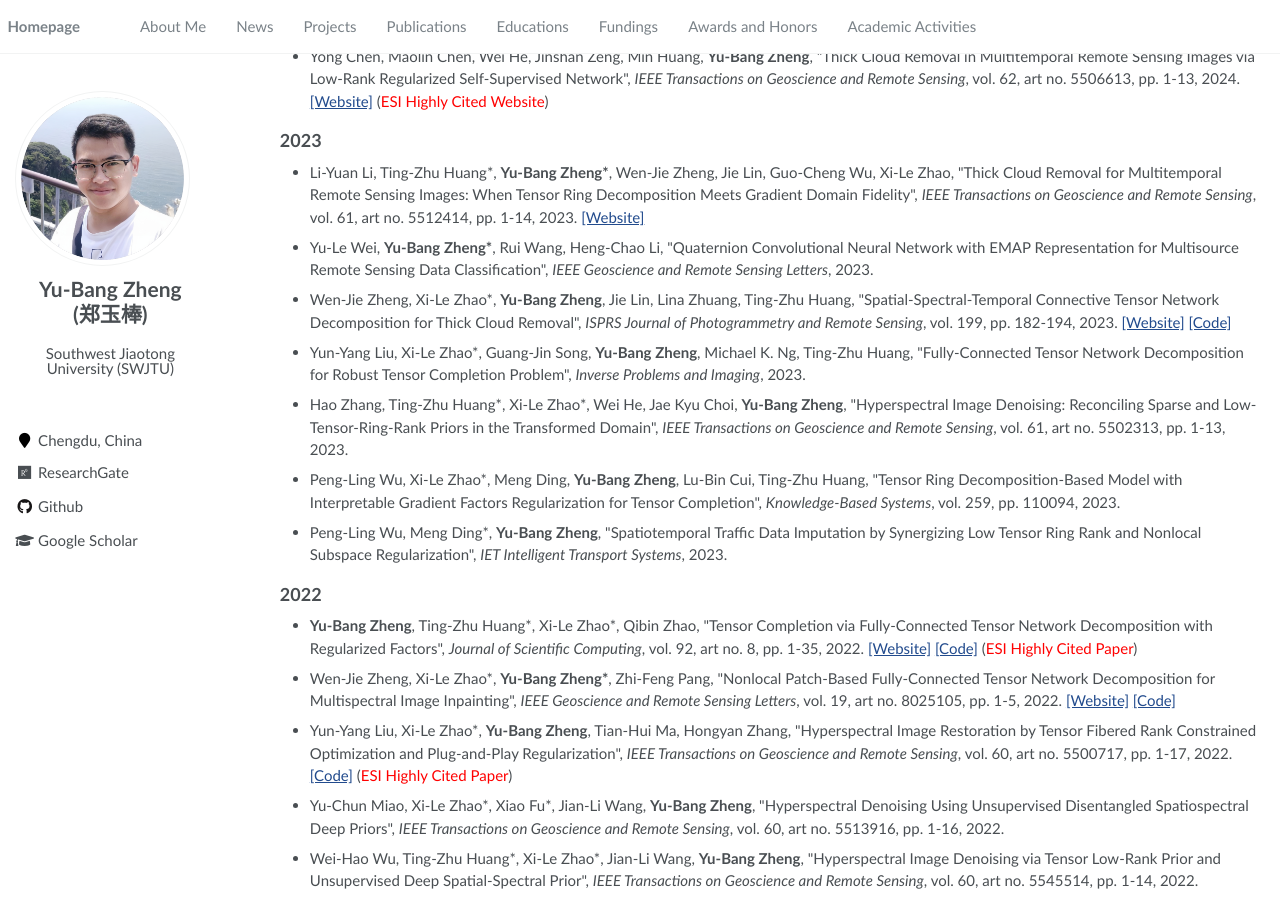
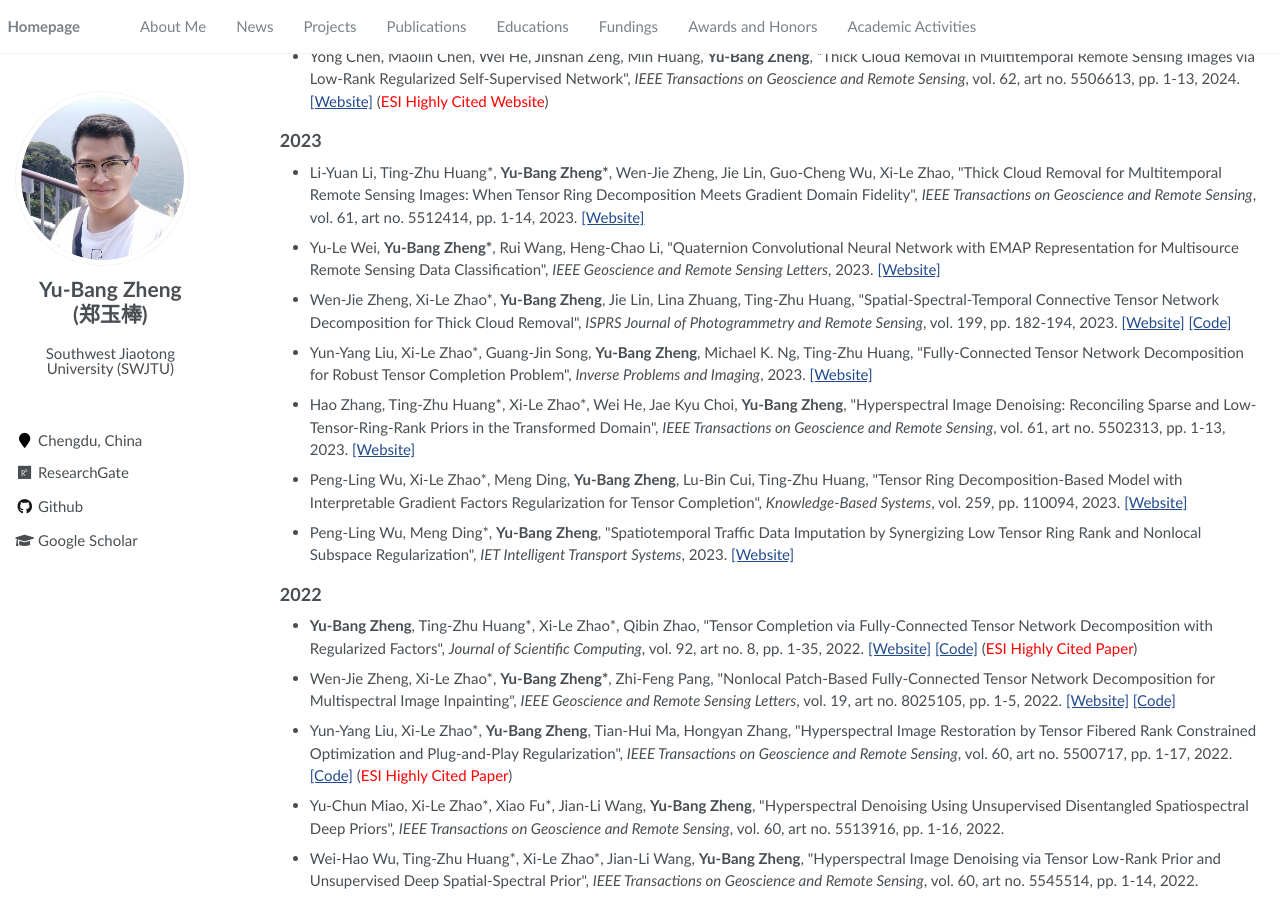
Before and after one commit to YuBangZheng/yubangzheng.github.io, a Jekyll site: the page built from pages/about.md, in a window 1280 px wide and 900 px high, scrolled down 1526 px. Built offline with Jekyll 4.4.1, drawn with Linux system fonts in a browser that asks for light colours; a script that is not in the unit is left out.

Commit message:
Update about.md

```diff
--- a/pages/about.md
+++ b/pages/about.md
@@ -101,17 +101,17 @@ My current interests include high-dimensional image processing, machine learning
 
 - Li-Yuan Li, Ting-Zhu Huang\*, **Yu-Bang Zheng\***, Wen-Jie Zheng, Jie Lin, Guo-Cheng Wu, Xi-Le Zhao, \"Thick Cloud Removal for Multitemporal Remote Sensing Images: When Tensor Ring Decomposition Meets Gradient Domain Fidelity\", _IEEE Transactions on Geoscience and Remote Sensing_, vol. 61, art no. 5512414, pp. 1-14, 2023. [[Website]](https://ieeexplore.ieee.org/document/10125571/)
 
-- Yu-Le Wei, **Yu-Bang Zheng\***, Rui Wang, Heng-Chao Li, \"Quaternion Convolutional Neural Network with EMAP Representation for Multisource Remote Sensing Data Classification\", _IEEE Geoscience and Remote Sensing Letters_, 2023.
+- Yu-Le Wei, **Yu-Bang Zheng\***, Rui Wang, Heng-Chao Li, \"Quaternion Convolutional Neural Network with EMAP Representation for Multisource Remote Sensing Data Classification\", _IEEE Geoscience and Remote Sensing Letters_, 2023. [[Website]](https://ieeexplore.ieee.org/abstract/document/10236572)
 
 - Wen-Jie Zheng, Xi-Le Zhao\*, **Yu-Bang Zheng**, Jie Lin, Lina Zhuang, Ting-Zhu Huang, \"Spatial-Spectral-Temporal Connective Tensor Network Decomposition for Thick Cloud Removal\", _ISPRS Journal of Photogrammetry and Remote Sensing_, vol. 199, pp. 182-194, 2023. [[Website]](https://www.sciencedirect.com/science/article/abs/pii/S0924271623000953) [[Code]](https://github.com/zhaoxile/SSTC_CR)
 
-- Yun-Yang Liu, Xi-Le Zhao\*, Guang-Jin Song, **Yu-Bang Zheng**, Michael K. Ng, Ting-Zhu Huang, \"Fully-Connected Tensor Network Decomposition for Robust Tensor Completion Problem\", _Inverse Problems and Imaging_, 2023.
+- Yun-Yang Liu, Xi-Le Zhao\*, Guang-Jin Song, **Yu-Bang Zheng**, Michael K. Ng, Ting-Zhu Huang, \"Fully-Connected Tensor Network Decomposition for Robust Tensor Completion Problem\", _Inverse Problems and Imaging_, 2023. [[Website]](https://www.aimsciences.org/article/doi/10.3934/ipi.2023030)
 
-- Hao Zhang, Ting-Zhu Huang\*, Xi-Le Zhao\*, Wei He, Jae Kyu Choi, **Yu-Bang Zheng**, \"Hyperspectral Image Denoising: Reconciling Sparse and Low-Tensor-Ring-Rank Priors in the Transformed Domain\", _IEEE Transactions on Geoscience and Remote Sensing_, vol. 61, art no. 5502313, pp. 1-13, 2023.
+- Hao Zhang, Ting-Zhu Huang\*, Xi-Le Zhao\*, Wei He, Jae Kyu Choi, **Yu-Bang Zheng**, \"Hyperspectral Image Denoising: Reconciling Sparse and Low-Tensor-Ring-Rank Priors in the Transformed Domain\", _IEEE Transactions on Geoscience and Remote Sensing_, vol. 61, art no. 5502313, pp. 1-13, 2023. [[Website]](https://ieeexplore.ieee.org/abstract/document/10019288)
 
-- Peng-Ling Wu, Xi-Le Zhao\*, Meng Ding, **Yu-Bang Zheng**, Lu-Bin Cui, Ting-Zhu Huang, \"Tensor Ring Decomposition-Based Model with Interpretable Gradient Factors Regularization for Tensor Completion\", _Knowledge-Based Systems_, vol. 259, pp. 110094, 2023.
+- Peng-Ling Wu, Xi-Le Zhao\*, Meng Ding, **Yu-Bang Zheng**, Lu-Bin Cui, Ting-Zhu Huang, \"Tensor Ring Decomposition-Based Model with Interpretable Gradient Factors Regularization for Tensor Completion\", _Knowledge-Based Systems_, vol. 259, pp. 110094, 2023. [[Website]](https://www.sciencedirect.com/science/article/abs/pii/S095070512201190X)
 
-- Peng-Ling Wu, Meng Ding\*, **Yu-Bang Zheng**, \"Spatiotemporal Traffic Data Imputation by Synergizing Low Tensor Ring Rank and Nonlocal Subspace Regularization\", _IET Intelligent Transport Systems_, 2023.
+- Peng-Ling Wu, Meng Ding\*, **Yu-Bang Zheng**, \"Spatiotemporal Traffic Data Imputation by Synergizing Low Tensor Ring Rank and Nonlocal Subspace Regularization\", _IET Intelligent Transport Systems_, 2023. [[Website]](https://ietresearch.onlinelibrary.wiley.com/doi/full/10.1049/itr2.12383)
 
 
 ## 2022
```
